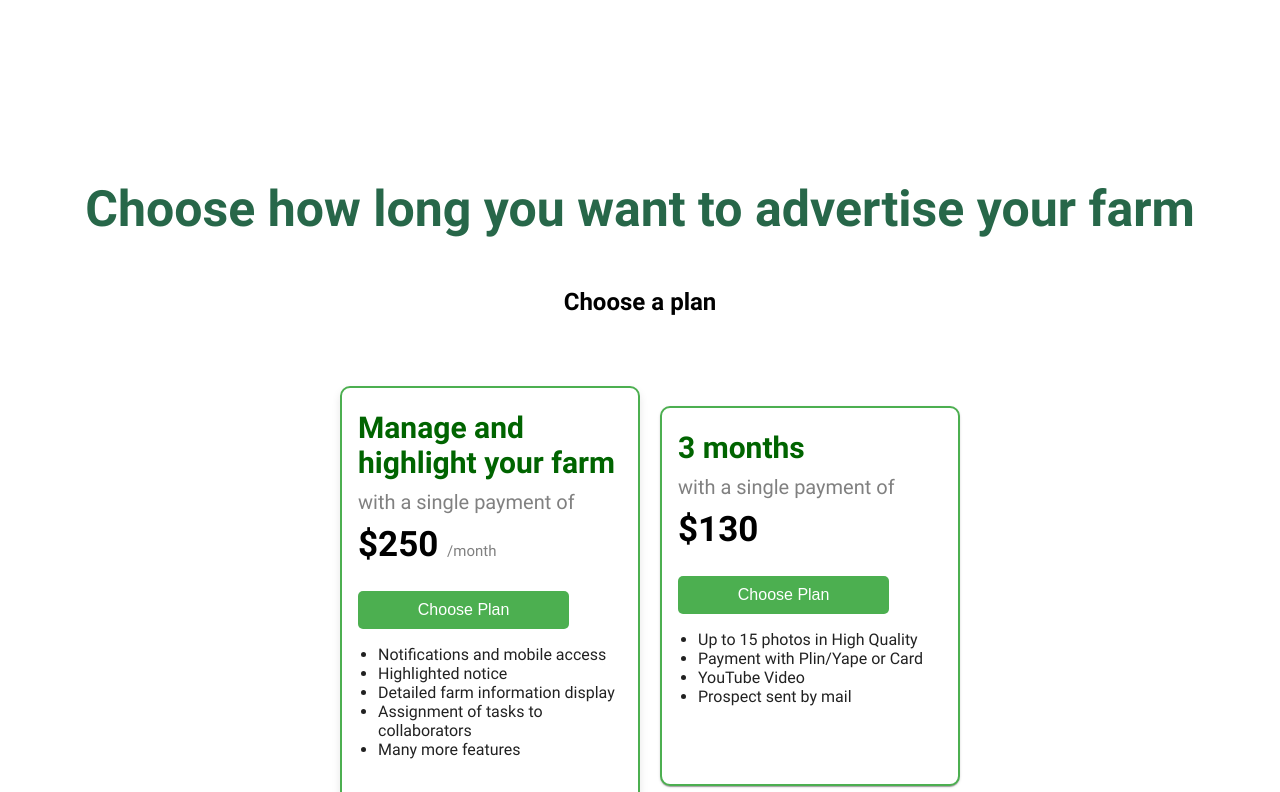
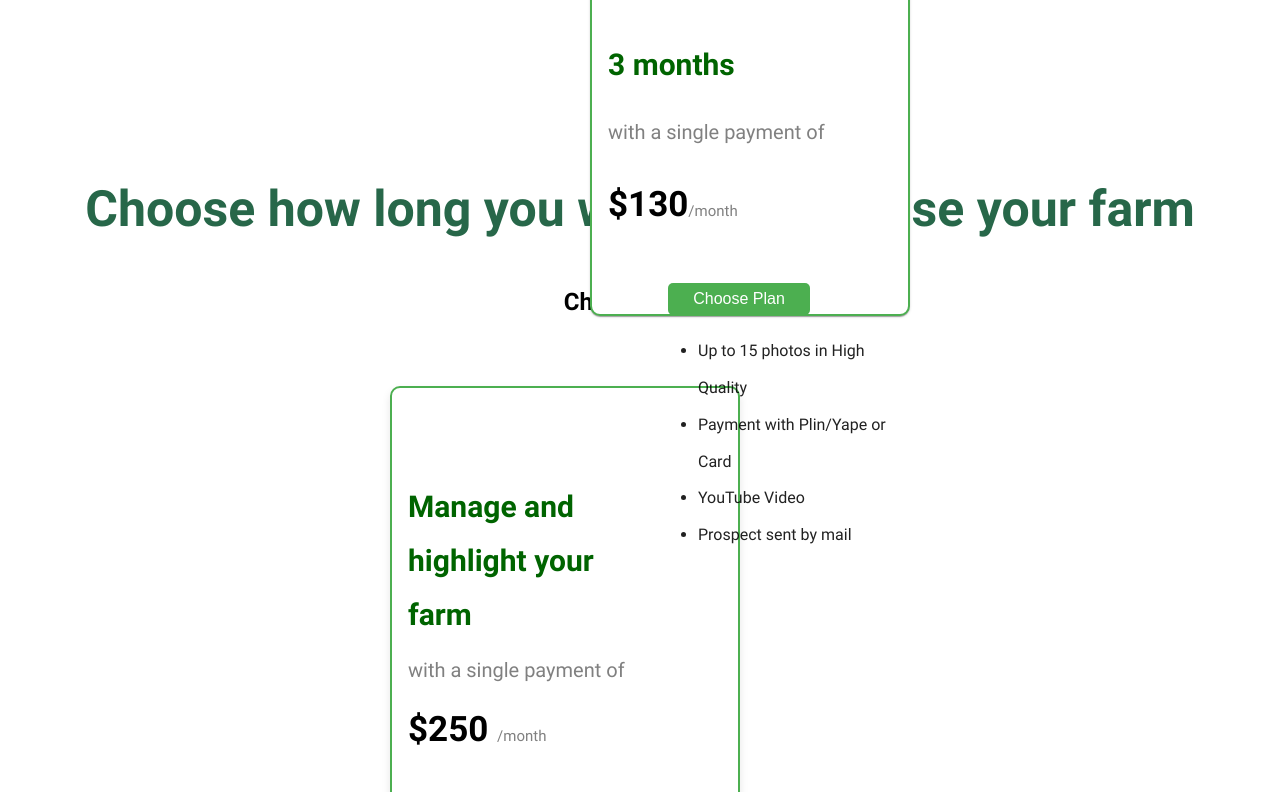
Before and after one commit to Aplicaciones-Web-WX55-Group-S-del-Softw/frontend-application, a Vue app: page /subscriptions in a window 1280 px wide. Shown: the top 792 px of the page. Built offline with nearby package versions, Linux system fonts and the light colour scheme.

Commit message:
change(search-and-match): updated subscriptions component

```diff
--- a/src/register/components/subscription/subscriptions-card.component.vue
+++ b/src/register/components/subscription/subscriptions-card.component.vue
@@ -43,7 +43,7 @@ export default {
       <template #content>
         <h1 class="title-card">3 months</h1>
         <p class="sub-header">with a single payment of</p>
-        <p class="price">$130 </p>
+        <p class="price">$130<span class="mes">/month</span> </p>
         <router-link v-slot="{ navigate, href }" :to="'/payment/subscription'" custom>
           <button class="choose-plan-btn" @click="showCard130(navigate)">Choose Plan</button>
         </router-link>
@@ -59,27 +59,30 @@ export default {
   <image-card/>
 </template>
 
-<style>
+<style scoped>
 .cardsx{
-  display: flex; /* Utiliza flexbox */
-  justify-content: center; /* Centra horizontalmente el contenido */
-
+  display: flex;
+  justify-content: center;
+  gap: 50px;
+  line-height: 1.8;
 }
 .benefits{
   text-align: left;
-  margin-left: -20px;
+  margin-left: 50px;
 }
 .choose-plan-btn{
   margin-top: -10px;
-  background-color: #4CAF50; /* Color de fondo */
-  border: none; /* Sin borde */
-  color: white; /* Color del texto */
-  padding: 10px 20px; /* Espacio alrededor del texto */
-  text-align: center; /* Centrar texto horizontalmente */
-  font-size: 16px; /* Tamaño de fuente */
-  cursor: pointer; /* Cambiar cursor al pasar por encima */
-  border-radius: 5px; /* Bordes redondeados */
-  width: 80%;
+  margin-left:60px;
+  background-color: #4CAF50;
+  border: none;
+  color: white;
+  padding: 7px 15px;
+  text-align: center;
+  font-size: 16px;
+  cursor: pointer;
+  border-radius: 5px;
+  width: 50%;
+
 }
 .choose-plan-btn:hover {
   transform: scale(1.05);
@@ -99,24 +102,22 @@ export default {
 
 .title-card{
   color: darkgreen !important;
-  margin-top: -10px;
+  max-width:200px;
   font-weight: bold; /* Ajusta el peso de la fuente a negrita */
   text-align: left;
 
 
 }
 .mt-2{
-  margin-top: 70px;
-  width: 300px;
+  line-height: 2.3;
+  width: 320px;
   height: 380px;
   border-radius: 10px;
   border: 2px solid #4CAF50;
-  margin-left: 20px;
-
 }
 .mt-1{
   margin-top: 50px;
-  width: 300px;
+  width: 350px;
   height: 480px;
   border-radius: 10px;
   border: 2px solid #4CAF50;
@@ -142,4 +143,5 @@ export default {
   font-size: 15px; /* Ajusta el tamaño del texto */
   font-weight: normal;
 }
+
 </style>
--- a/src/style.css
+++ /dev/null
@@ -1,77 +0,0 @@
-:root {
-  font-family: Inter, system-ui, Avenir, Helvetica, Arial, sans-serif;
-  line-height: 1.5;
-  font-weight: 400;
-
-  color-scheme: light dark;
-  color: rgba(255, 255, 255, 0.87);
-  background-color: #ffffff;
-
-  font-synthesis: none;
-  text-rendering: optimizeLegibility;
-  -webkit-font-smoothing: antialiased;
-  -moz-osx-font-smoothing: grayscale;
-}
-
-a {
-  font-weight: 500;
-  color: #646cff;
-  text-decoration: inherit;
-}
-a:hover {
-  color: #535bf2;
-}
-body {
-  margin: 0;
-  display: flex;
-  place-items: center;
-  min-width: 100vw; /* Establece el ancho mínimo al 100% del ancho de la ventana del navegador */
-  min-height: 100vh; /* Establece la altura mínima al 100% de la altura de la ventana del navegador */
-}
-h1 {
-  font-size: 3.2em;
-  line-height: 1.1;
-}
-
-button {
-  border-radius: 8px;
-  border: 1px solid transparent;
-  padding: 0.6em 1.2em;
-  font-size: 1em;
-  font-weight: 500;
-  font-family: inherit;
-  background-color: #1a1a1a;
-  cursor: pointer;
-  transition: border-color 0.25s;
-}
-button:hover {
-  border-color: #646cff;
-}
-button:focus,
-button:focus-visible {
-  outline: 4px auto -webkit-focus-ring-color;
-}
-
-.card {
-  padding: 2em;
-}
-
-#app {
-  max-width: 1280px;
-  margin: 0 auto;
-  padding: 2rem;
-  text-align: center;
-}
-
-@media (prefers-color-scheme: light) {
-  :root {
-    color: #213547;
-    background-color: #ffffff;
-  }
-  a:hover {
-    color: #747bff;
-  }
-  button {
-    background-color: #f9f9f9;
-  }
-}
```
